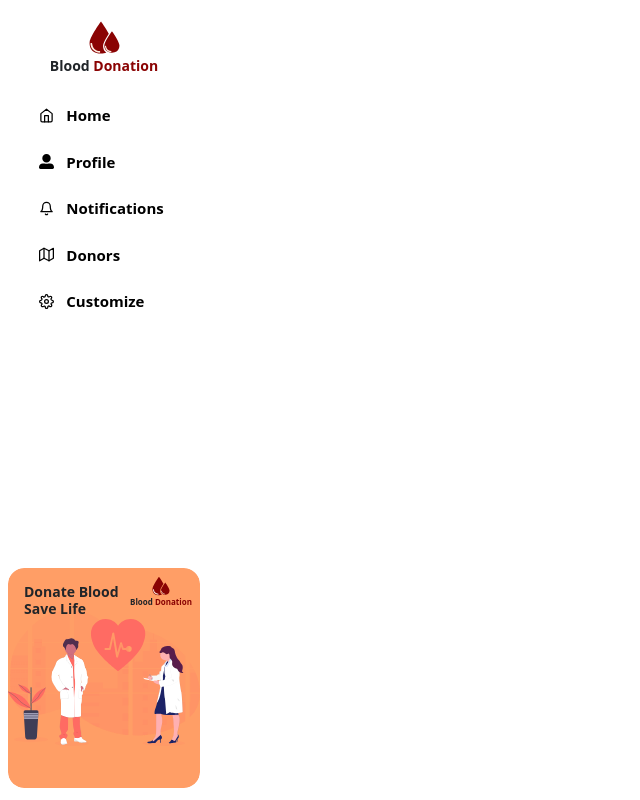
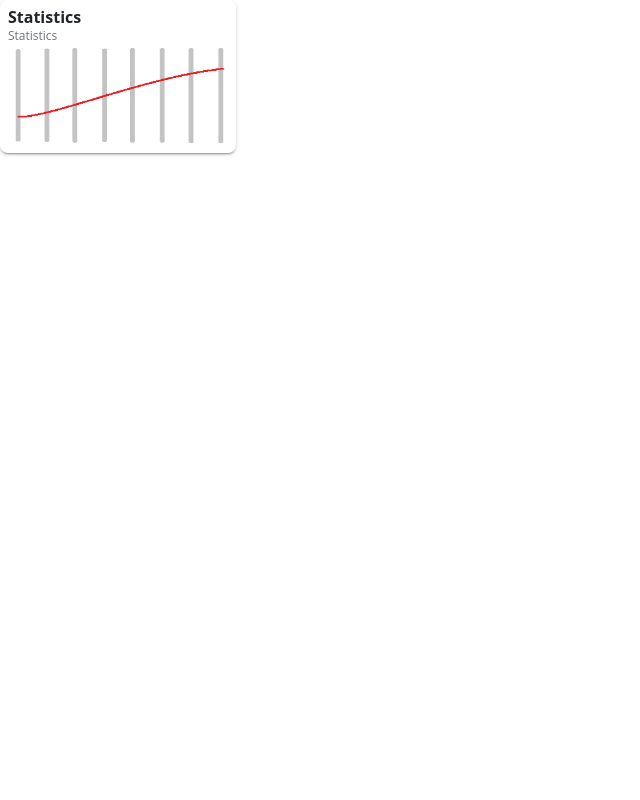
Before and after one commit to tuhinsaud4614/blood-donation, a React (Create React App) app: page / in a window 1280 px wide. Shown: the whole page, without its empty margins (0-640 px from the left). Built offline with nearby package versions, Linux system fonts and the light colour scheme.

Commit message:
Create Statistics card Component

```diff
--- a/src/App.js
+++ b/src/App.js
@@ -18,12 +18,14 @@ import SearchBox from "./shared/components/search-box/SearchBox";
 import Ranger from "./shared/components/ranger/Ranger";
 import ToggleButton from "./shared/components/toggle-button/ToggleButton";
 import Sidebar from "./shared/components/navigation/sidebar/Sidebar";
+import Statistics from "./shared/components/statistics/Statistics";
 
 function App() {
   const [state, setState] = useState("1");
   return (
     <div>
-      <Sidebar/>
+      <Statistics/>
+      {/* <Sidebar/> */}
       {/* <ToggleButton
         changed={(e) => console.log(e.target.value)}
         name="Toggle"
--- /dev/null
+++ b/src/shared/components/statistics/Statistics.js
@@ -0,0 +1,16 @@
+import classes from "./Statistics.module.css";
+import img from "../../../assets/img/statistics.PNG";
+
+const Statistics = () => {
+  return (
+    <div className={`${classes.Statistics} bx-sh2`}>
+      <div className={`${classes.Head}`}>
+        <h3>Statistics</h3>
+        <span className="text-muted">Statistics</span>
+      </div>
+      <img src={img} alt="Statistics" />
+    </div>
+  );
+};
+
+export default Statistics;
--- /dev/null
+++ b/src/shared/components/statistics/Statistics.module.css
@@ -0,0 +1,20 @@
+.Statistics {
+  border-radius: var(--border-radius);
+  padding: var(--pd);
+  width: min-content;
+}
+
+.Head > h3 {
+  font-size: 1.6rem;
+  font-weight: bolder;
+  margin: 0;
+}
+
+.Head > span {
+  font-size: 1.2rem;
+}
+
+.Statistics > img {
+  width: 220px;
+  height: 100px;
+}
```
Also changed, not shown: src/assets/img/statistics.png (added).
